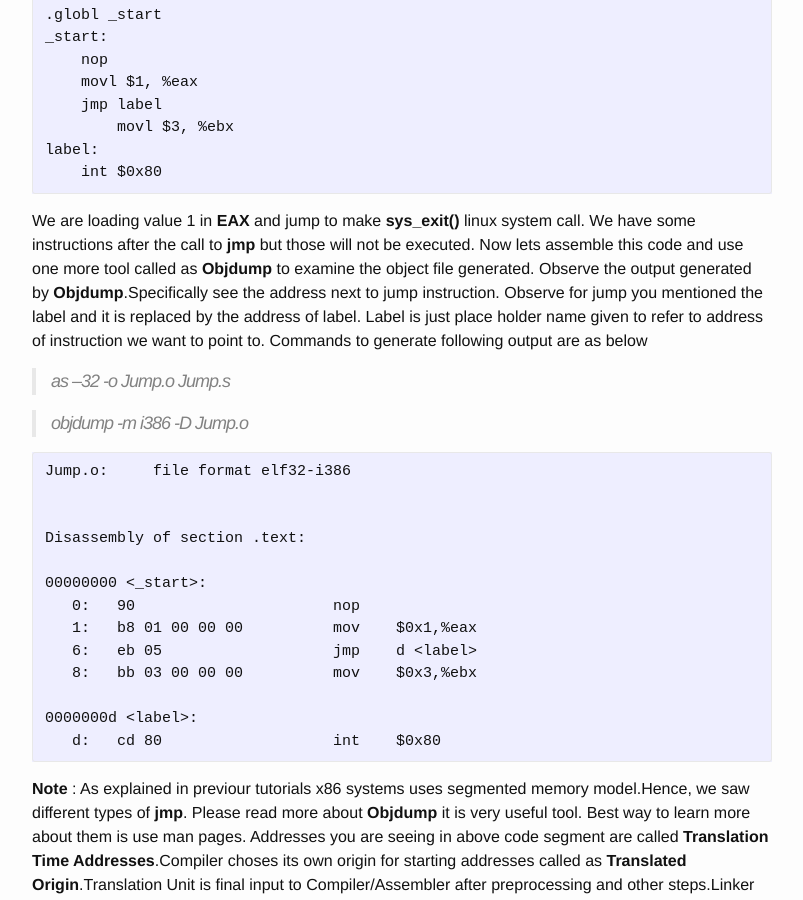
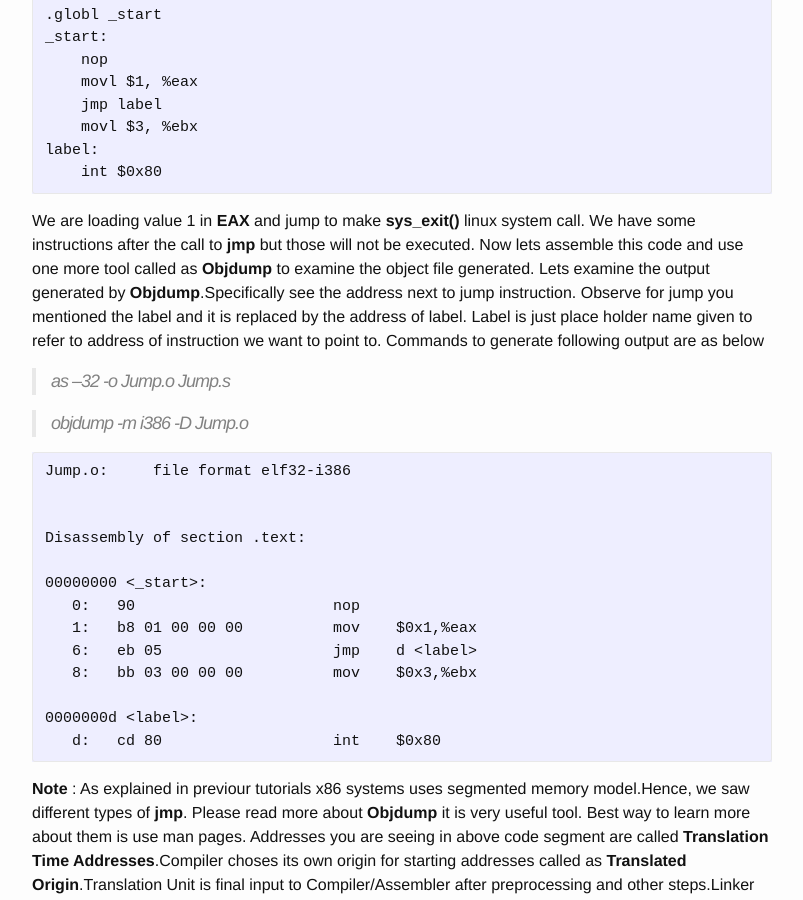
Before and after one commit to PixelClear/PixelClear.github.io, a Jekyll site: the page built from _posts/2021-01-31-x86-Assembly-tutorial-part3.markdown, in a window 1280 px wide and 900 px high, scrolled down 1610 px. Shown: the whole window, without its empty margins (238-1041 px from the left). Built offline with Jekyll 4.4.1, drawn with Linux system fonts in a browser that asks for light colours.

Commit message:
Part III formating

```diff
--- a/_posts/2021-01-31-x86-Assembly-tutorial-part3.markdown
+++ b/_posts/2021-01-31-x86-Assembly-tutorial-part3.markdown
@@ -66,14 +66,14 @@ _start:
     nop
     movl $1, %eax
     jmp label
-	movl $3, %ebx
+    movl $3, %ebx
 label:
     int $0x80
 ~~~~~~~~~~~~~~~~~~~~~~~~~~~~~~~~~~~
 
    We are loading value 1 in **EAX** and jump to make **sys_exit()** linux system call. We have some instructions after the call to **jmp** but those will not be executed.
    Now lets assemble this code and use one more tool called as **Objdump** to examine the object file generated.
-   Observe the output generated by **Objdump**.Specifically see the address next to jump instruction. Observe for jump you mentioned the label and
+   Lets examine the output generated by **Objdump**.Specifically see the address next to jump instruction. Observe for jump you mentioned the label and
    it is replaced by the address of label. Label is just place holder name given to refer to address of instruction we want to point to.
    Commands to generate following output are as below
 
```
